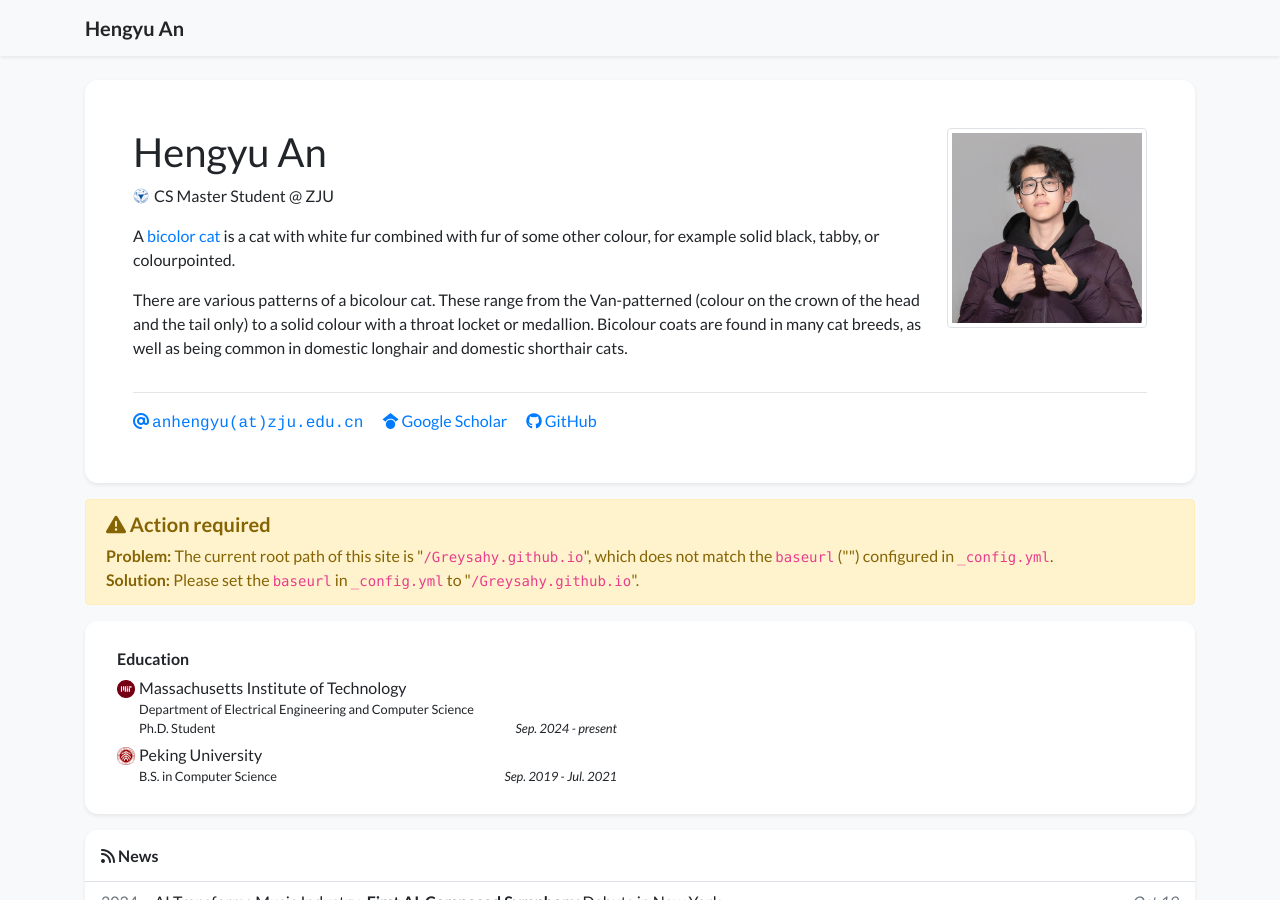
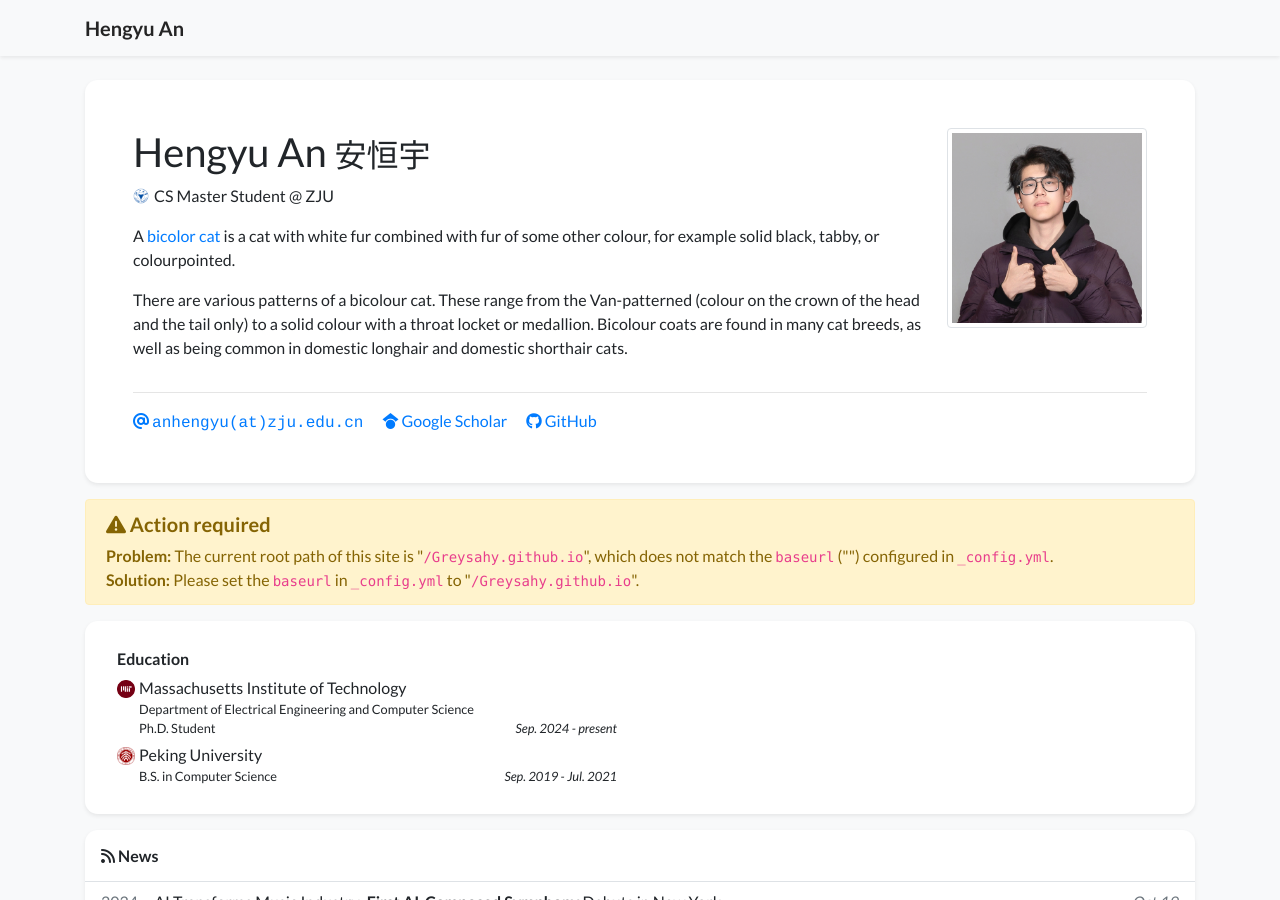
Before and after one commit to Greysahy/Greysahy.github.io, a Jekyll site: the page built from index.html, in a window 1280 px wide and 900 px high. Built offline with Jekyll 4.4.1, drawn with Linux system fonts in a browser that asks for light colours; nearby versions of some CDN libraries; a style sheet for code colours, icons or effects is not loaded.

Commit message:
update infos

```diff
--- a/_data/profile.yml
+++ b/_data/profile.yml
@@ -1,5 +1,5 @@
 primary_name: "Hengyu An"
-secondary_name: ""
+secondary_name: "安恒宇"
 navbar_name: "Hengyu An"
 
 positions:
```
